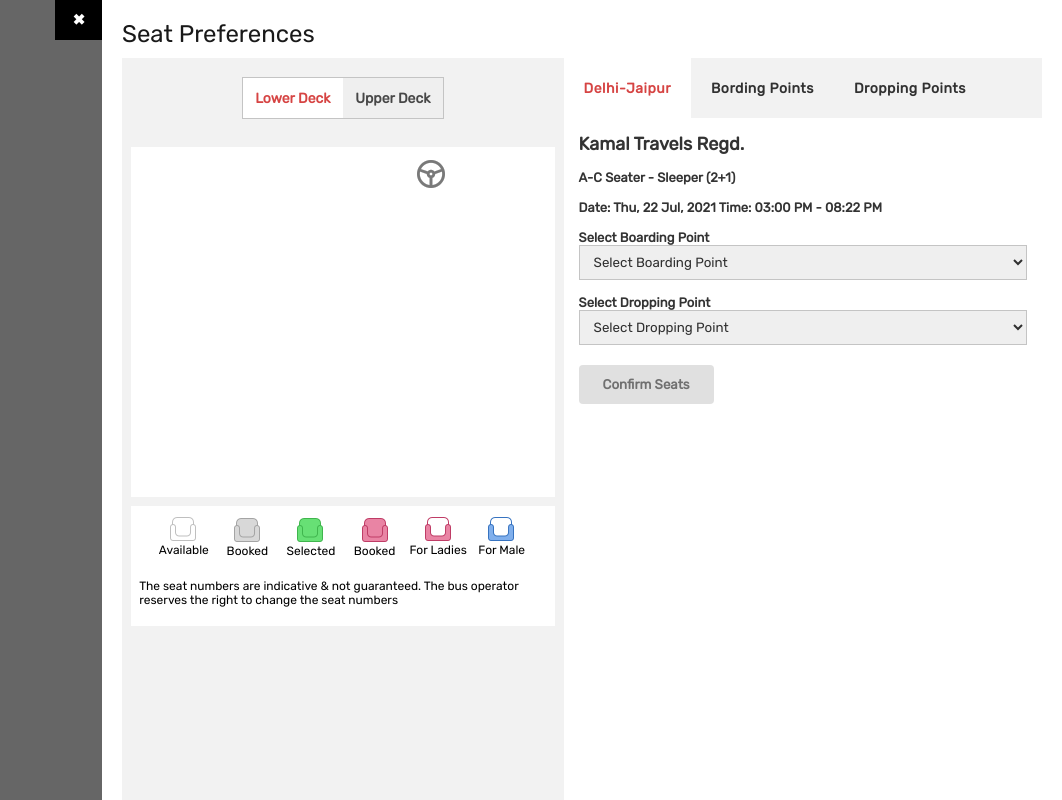
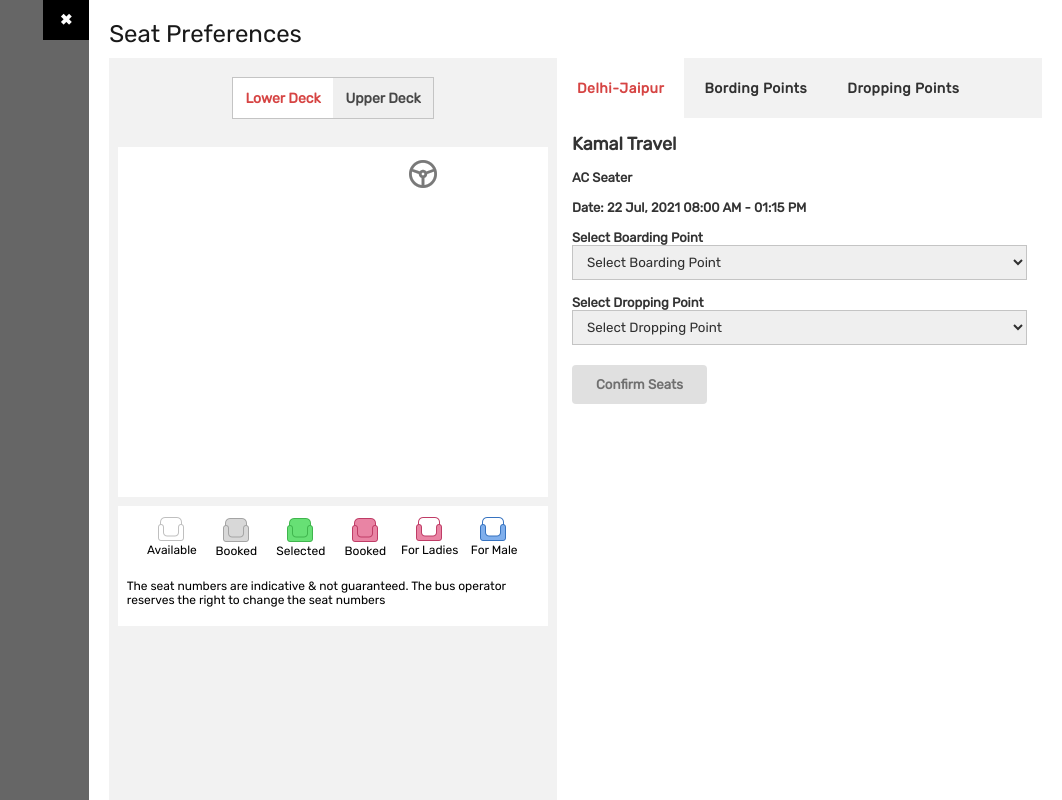
Before and after one commit to kamalgupta97/yatra_clone, a React (Create React App) app in the folder frontend/: page / in a window 1280 px wide. Shown: the whole page, without its empty margins (218-1280 px from the left). Built offline with nearby package versions, Linux system fonts and the light colour scheme.

Commit message:
points are dynamic now

```diff
--- a/frontend/src/Pages/SeatSelection/Points.jsx
+++ b/frontend/src/Pages/SeatSelection/Points.jsx
@@ -36,28 +36,11 @@ const StopsTiming = styled.div`
 
 `
 
-const PointList =[
-    {
-        stop:"Jaisalmer",
-        DepartTime:"10:30 AM"
-    },
-    {
-        stop:"Jaisalmer",
-        DepartTime:"10:30 AM"
-    },
-    {
-        stop:"Jaisalmer",
-        DepartTime:"10:30 AM"
-    },
-    {
-        stop:"Jaisalmer",
-        DepartTime:"10:30 AM"
-    },
-]
 
 
 
-export const Points = ({BordingPoints}) => {
+
+export const Points = ({BordingPoints,bording}) => {
 
     return (
         <div>
@@ -71,18 +54,32 @@ export const Points = ({BordingPoints}) => {
                 <p>Depart Time</p>
             </Heading>
 
+
+
+            {
+                bording.map(item=>
+                    // <div>
+                    //     {item.point}
+                    // </div>
+
+
                 <StopsTiming>
                 <div>
                 <p>
-            fatehpuri (Shop No 31, Near Old Delhi Railway Station, Shakti Travels,shop no. 31, near Old Delhi railway station, S P Mukherji marg, Fatehpuri 9821012425)
+                    {item.point}
                </p>
 
                 </div>
 
                 <p>
-               01:00 AM
+                {item.time}
                 </p>
                 </StopsTiming>
+                    )
+            }
+
+
+
 
 
             </div>
@@ -96,18 +93,28 @@ export const Points = ({BordingPoints}) => {
                 <p>Depart Time</p>
             </Heading>
 
+
+            {
+                bording.map(item=>
+                    // <div>
+                    //     {item.point}
+                    // </div>
+
+
                 <StopsTiming>
                 <div>
                 <p>
-            fatehpuri (Shop No 31, Near Old Delhi Railway Station, Shakti Travels,shop no. 31, near Old Delhi railway station, S P Mukherji marg, Fatehpuri 9821012425)
+                    {item.point}
                </p>
 
                 </div>
 
                 <p>
-               01:00 AM
+                {item.time}
                 </p>
                 </StopsTiming>
+                    )
+            }
 
             </div>
         }
--- a/frontend/src/Pages/SeatSelection/SeatSelection.jsx
+++ b/frontend/src/Pages/SeatSelection/SeatSelection.jsx
@@ -10,9 +10,12 @@ import ForLadies from './Images/ForLadies.png';
 import Selected from './Images/Selected.png';
 import ForMale from './Images/ForMale.png';
 import driver from './Images/Driver.png'
-import { Grid, Typography } from '@material-ui/core';
+import { Grid } from '@material-ui/core';
 import { Points } from './Points';
-import CloseIcon from '@material-ui/icons/Close';
+
+
+import { requirement } from './requirement';
+
 
 
 const SeatSelectionWrapper =styled.div`
@@ -30,7 +33,7 @@ top:0;
 
 const CrossIcon = styled.button`
 position: absolute;
-right: 75%;
+right: 76%;
 top:0;
 color: #fff;
 font-size: 15px;
@@ -49,7 +52,7 @@ display:flex;
 `
 const SeatSelectionWrapperRight=styled.div`
     background:#fff;
-    margin-left:25%;
+    margin-left:24%;
 
     // height:100vh;
     padding:20px;
@@ -153,6 +156,7 @@ const TravelDescription=styled.div`
 
 const DescHeading=styled.div`
 background:#f2f2f2;
+display:flex;
 height:60px;
 &>button{
     border:none;
@@ -166,7 +170,7 @@ height:60px;
     color: rgba(0,0,0,.8);
  }
  @media (max-width: 800px) {
-    display:flex;
+
 
 
 }
@@ -287,7 +291,7 @@ export const SeatSelection = ({setopenSelectseat}) => {
     return  (
         <SeatSelectionWrapper>
             {/* {console.log(activeplace,activeBordingpoint,activeDroppingpoint)} */}
-          <TobeHide><LoadingIndicator Custwidth={"25%"} icons={false}/></TobeHide>
+          <TobeHide><LoadingIndicator Custwidth={"24%"} icons={false}/></TobeHide>
 
 
            <SeatSelectionWrapperRight>
@@ -308,45 +312,45 @@ export const SeatSelection = ({setopenSelectseat}) => {
                     <Sitting>
 
                    { activelower &&  <Driver>
-                            <img src={driver} alt="" />
+                            <img src={driver} alt="driver" />
 
                             </Driver>}
                     </Sitting>
                     <SeatStatus>
 
                     <Grid container className={styles.seatsStatusContainer}>
-                        <Grid xs={6} sm={6} md={2} lg={2} xl={2} className={styles.seatsStatus}>
-                            <img src={Available} />
+                        <Grid xs={6} sm={6} md={6} lg={2} xl={2} className={styles.seatsStatus}>
+                            <img src={Available} alt="available"/>
                             <p>Available</p>
                         </Grid>
 
-                        <Grid xs={6} sm={6} md={2} lg={2} xl={2} className={styles.seatsStatus}>
-                        <img src={Booked} />
+                        <Grid xs={6} sm={6} md={6} lg={2} xl={2} className={styles.seatsStatus}>
+                        <img src={Booked} alt="booked"/>
                         <p>Booked</p>
 
                         </Grid>
 
-                        <Grid xs={6} sm={6} md={2} lg={2} xl={2} className={styles.seatsStatus}>
-                        <img src={Selected} />
+                        <Grid xs={6} sm={6} md={6} lg={2} xl={2} className={styles.seatsStatus}>
+                        <img src={Selected} alt="selected"/>
                         <p>Selected</p>
 
 
                         </Grid>
 
-                        <Grid xs={6} sm={6} md={2} lg={2} xl={2} className={styles.seatsStatus}>
-                        <img src={BookedByLadies} />
+                        <Grid xs={6} sm={6} md={6} lg={2} xl={2} className={styles.seatsStatus}>
+                        <img src={BookedByLadies} alt="bookedbyladies"/>
                         <p>Booked</p>
 
                         </Grid>
 
-                        <Grid xs={6} sm={6} md={2} lg={2} xl={2} className={styles.seatsStatus}>
-                        <img src={ForLadies} />
+                        <Grid xs={6} sm={6} md={6} lg={2} xl={2} className={styles.seatsStatus}>
+                        <img src={ForLadies} alt="forladies"/>
                         <p>For Ladies</p>
 
                         </Grid>
 
-                        <Grid xs={6} sm={6} md={2} lg={2} xl={2} className={styles.seatsStatus}>
-                        <img src={ForMale} />
+                        <Grid xs={6} sm={6} md={6} lg={2} xl={2} className={styles.seatsStatus}>
+                        <img src={ForMale} alt="formale"/>
                         <p>For Male</p>
 
                         </Grid>
@@ -365,7 +369,7 @@ export const SeatSelection = ({setopenSelectseat}) => {
                 </ArrangementWrapper>
                 <TravelDescription>
                    <DescHeading>
-                        <button className={activeplace && styles.activebuttons} name="activeplace" onClick={handleClick}>Delhi-Jaipur</button>
+                        <button className={activeplace && styles.activebuttons} name="activeplace" onClick={handleClick}>{requirement.source}-{requirement.destination}</button>
                         <button className={activeBordingpoint && styles.activebuttons} name="activeBordingpoint" onClick={handleClick}>Bording Points</button>
                         <button className={activeDroppingpoint && styles.activebuttons} name="activeDroppingpoint" onClick={handleClick}>Dropping Points</button>
 
@@ -373,14 +377,14 @@ export const SeatSelection = ({setopenSelectseat}) => {
                     {
                         activeplace && <SeatConfirmation>
                             <SeatConfirmationHeader>
-                                <p>{"Kamal Travels Regd."}</p>
+                                <p>{requirement.agency_name}</p>
                             </SeatConfirmationHeader>
                             <Bustype>
-                                <p>{"A-C Seater - Sleeper (2+1)"}</p>
+                                <p>{requirement.bus_type}</p>
                             </Bustype>
 
                             <Dates>
-                                <p>{"Date: Thu, 22 Jul, 2021 Time: 03:00 PM - 08:22 PM"}</p>
+                                <p>{`Date: ${requirement.travel_date} ${requirement.time}`}</p>
                             </Dates>
 
                             <SelectCityWrapper>
@@ -389,6 +393,12 @@ export const SeatSelection = ({setopenSelectseat}) => {
                                 </p>
                                 <select name="" id="">
                                     <option>Select Boarding Point</option>
+                                    {
+
+                                        requirement.bording.map(item=>
+                                            <option value={`${item.point}-${item.time}`}>{`${item.point}-${item.time}`}</option>
+                                        )
+                                    }
                                 </select>
                             </SelectCityWrapper>
 
@@ -398,6 +408,12 @@ export const SeatSelection = ({setopenSelectseat}) => {
                                 </p>
                                 <select name="" id="">
                                     <option>Select Dropping Point</option>
+                                    {
+
+                                        requirement.dropping.map(item=>
+                                            <option value={`${item.point}-${item.time}`}>{`${item.point}-${item.time}`}</option>
+                                        )
+                                    }
                                 </select>
                                 <ConfirmButton>Confirm Seats</ConfirmButton>
                             </SelectCityWrapper>
@@ -408,12 +424,12 @@ export const SeatSelection = ({setopenSelectseat}) => {
 
                     {
                         activeBordingpoint&&<BordingPoints>
-                            <Points BordingPoints={true}/>
+                            <Points BordingPoints={true} bording={requirement.bording}/>
                         </BordingPoints>
                     }
                     {
                         activeDroppingpoint&&<DroppingPoints>
-                             <Points BordingPoints={false}/>
+                             <Points BordingPoints={false} bording={requirement.dropping}/>
                         </DroppingPoints>
                     }
 
--- a/frontend/src/Pages/SeatSelection/requirement.js
+++ b/frontend/src/Pages/SeatSelection/requirement.js
@@ -1,23 +1,43 @@
-const requirement = {
-    agency_name:"",
-    bus_type:"",
-    source:"",
-    destination:"",
+export const requirement = {
+    agency_name:"Kamal Travel",
+    bus_type:"AC Seater",
+    source:"Delhi",
+    destination:"Jaipur",
+    departure_date:"",
+    travel_date:"22 Jul, 2021",
+    time:"08:00 AM - 01:15 PM",
     bording:[
         {
-            point:"",
-            time:""
+            point:"Dhaula Kuan",
+            time:"08:00 AM"
+        },
+        {
+            point:"Kashemere Gate",
+            time:"08:10 AM"
         }
     ],
     dropping:[
         {
-            point:"",
-            time:""
-        }
+            point:"Hawa Mahal",
+            time:"01:00 PM"
+        },
+        {
+            point:"Narayan Singh Circle",
+            time:"01:10 PM"
+        },
+
     ]
+}
 
 
 
-}
 
-const bus_types = "Non-AC Seater" || "AC Seater" || "AC Sleeper" || "Non-AC Sleeper" || "AC SemiSleeper" || "Non-AC SemiSleeper";
+
+
+
+
+
+
+
+
+// const bus_types = "Non-AC Seater" || "AC Seater" || "AC Sleeper" || "Non-AC Sleeper" || "AC SemiSleeper" || "Non-AC SemiSleeper";
```
Lines whose indentation alone changed are shown as unchanged.
